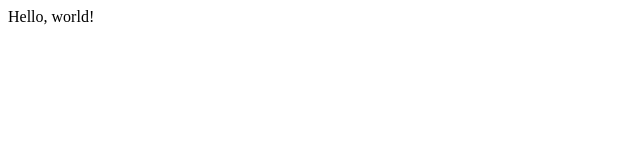
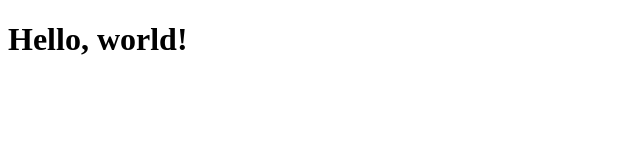
Before and after one commit to alilefta/cs50w_example1, a plain HTML site: page index.html in a window 1280 px wide. Shown: the whole page, without its empty margins (0-640 px from the left). Drawn offline with Linux system fonts and the light colour scheme.

Commit message:
Update index.html

```diff
--- a/index.html
+++ b/index.html
@@ -4,6 +4,6 @@
 	<title>Git Version Control</title>
 </head>
 <body>
-	Hello, world!
+	<h1>Hello, world!</h1>
 </body>
 </html>
```
